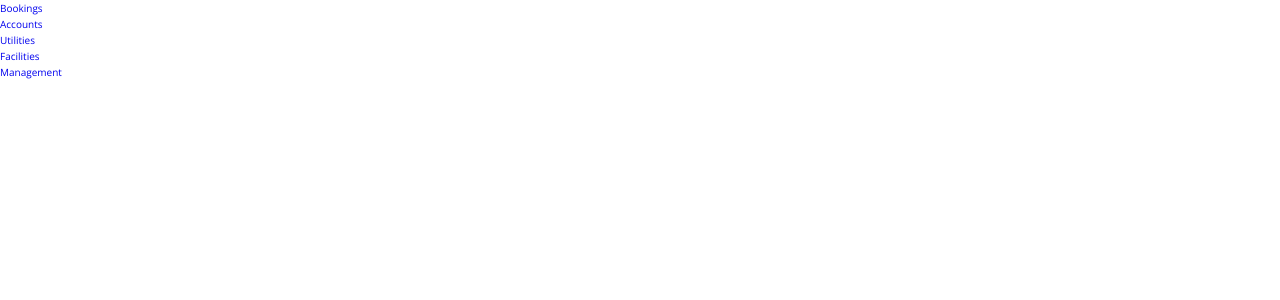
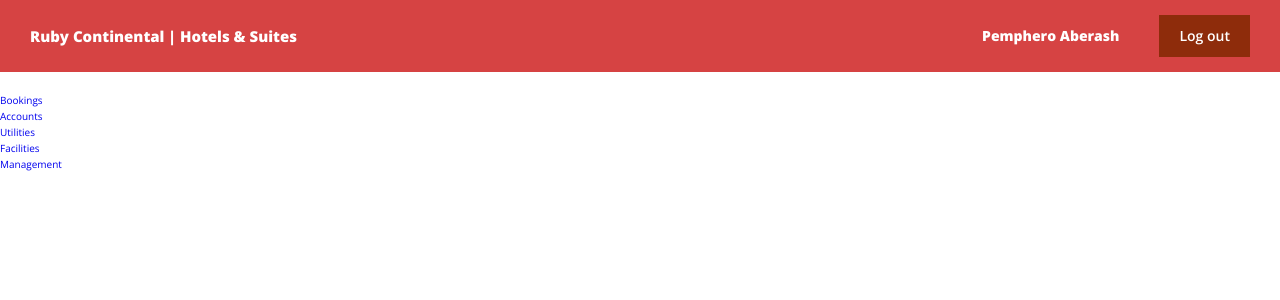
Before and after one commit to nursh/Ruby-Continental-Hotel, a React (Create React App) app in the folder client/: page /home in a window 1280 px wide. Shown: the top 300 px of the page. Built offline with nearby package versions, Linux system fonts and the light colour scheme; sample sign-in values are in the browser's storage.

Commit message:
Added Header Bar to Home Page

```diff
--- /dev/null
+++ b/client/src/components/Header.tsx
@@ -0,0 +1,36 @@
+import React from 'react';
+import { NavLink } from 'react-router-dom';
+
+
+export const Header = () => {
+  return (
+    <div className="header">
+      <div className="header__bar">
+        <h2>Ruby Continental | Hotels &amp; Suites</h2>
+
+        <div className="header__bar--end">
+          <h4>Pemphero Aberash</h4>
+          <p className="header__logout">Log out</p>
+        </div>
+      </div>
+
+      <ul className="header__nav">
+        <li>
+          <NavLink to="#">Bookings</NavLink>
+        </li>
+        <li>
+          <NavLink to="#">Accounts</NavLink>
+        </li>
+        <li>
+          <NavLink to="#">Utilities</NavLink>
+        </li>
+        <li>
+          <NavLink to="#">Facilities</NavLink>
+        </li>
+        <li>
+          <NavLink to="#">Management</NavLink>
+        </li>
+      </ul>
+    </div>
+  );
+};
--- a/client/src/components/Home.tsx
+++ b/client/src/components/Home.tsx
@@ -1,43 +1,9 @@
 import React, { Component } from 'react'
-import {
-  BrowserRouter as Router,
-  Route,
-  Link
-} from 'react-router-dom';
+import { Header } from './Header';
 
 
 export const Home = () => (
-  <Router>
-    <div>
-      <ul>
-        <li>
-          <Link to="/bookings">Bookings</Link>
-        </li>
-        <li>
-          <Link to="/accounts">Accounts</Link>
-        </li>
-        <li>
-          <Link to="/utilities">Utilities</Link>
-        </li>
-        <li>
-          <Link to="/facilities">Facilities</Link>
-        </li>
-        <li>
-          <Link to="/management">Management</Link>
-        </li>
-      </ul>
-    </div>
-
-    <Route path="/bookings" component={Bookings} />
-    <Route path="/accounts" component={Accounts} />
-    <Route path="/utilities" component={Utilities} />
-    <Route path="/facilities" component={Facilities} />
-    <Route path="/management" component={Management} />
-  </Router>
+  <div>
+    <Header />
+  </div>
 );
-
-const Bookings = () => <h1>Bookings</h1>
-const Accounts = () => <h1>Accounts</h1>
-const Utilities = () => <h1>Utilities</h1>
-const Facilities = () => <h1>Facilities</h1>
-const Management = () => <h1>Management</h1>
--- a/client/src/sass/abstracts/_variables.scss
+++ b/client/src/sass/abstracts/_variables.scss
@@ -19,3 +19,4 @@ $padding-6: 6rem;
   * Typography
   **********************/
 $txt-16: 1.6rem;
+$txt-14: 1.4rem;
--- /dev/null
+++ b/client/src/sass/layout/_header.scss
@@ -0,0 +1,27 @@
+.header {
+
+  &__bar {
+    display: flex;
+    align-items: center;
+    justify-content: space-between;
+    padding: 1.5rem 3rem;
+    background: $red-primary-color;
+    color: #fff;
+    margin-bottom: 2rem;
+
+    &--end {
+      display: flex;
+      align-items: center;
+      font-size: $txt-14;
+    }
+  }
+
+  &__logout {
+    display: inline-block;
+    margin-left: 4rem;
+    padding: 1rem 2rem;
+    background: hsl(15, 86%, 30%);
+    font-weight: 600;
+    cursor: pointer;
+  }
+}
--- a/client/src/sass/main.scss
+++ b/client/src/sass/main.scss
@@ -5,3 +5,5 @@
 
 @import "components/buttons";
 @import "components/form";
+
+@import "layout/header";
```
